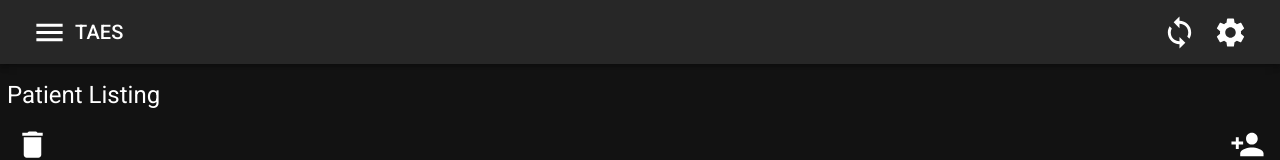
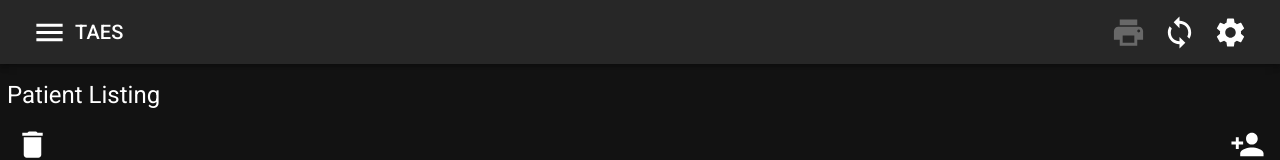
Before and after one commit to bmswens/Theater-Air-Evac-System-Frontend, a React (Create React App) app: page / in a window 1280 px wide. Shown: the top 160 px of the page. Built offline with nearby package versions, Linux system fonts and the light colour scheme.

Commit message:
added print icon

```diff
--- a/src/nav/Nav.js
+++ b/src/nav/Nav.js
@@ -9,6 +9,7 @@ import MenuIcon from '@mui/icons-material/Menu'
 import SettingsIcon from '@mui/icons-material/Settings'
 import SyncIcon from '@mui/icons-material/Sync';
 import SideDrawer from './SideDrawer'
+import PrintIcon from '@mui/icons-material/Print';
 
 // router
 import { Link, useLocation } from 'react-router-dom'
@@ -42,6 +43,15 @@ function Nav(props) {
                         </Typography>
                     </Link>
                     <Box sx={{flexGrow: 1}} />
+                    <Tooltip
+                        title="Print"
+                    >
+                        <IconButton
+                            disabled
+                        >
+                            <PrintIcon fontSize="large" />
+                        </IconButton>
+                    </Tooltip>
                     <Tooltip
                         title="Sync"
                     >
```
